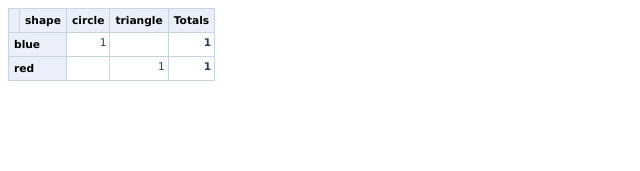
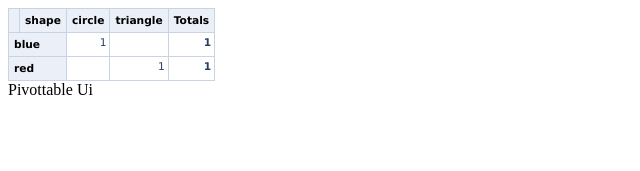
Before and after one commit to vue-pivottable/vue3-pivottable, a Vue app: page / in a window 1280 px wide. Shown: the top 171 px of the page, without its empty margins (0-640 px from the left). Built offline with nearby package versions, Linux system fonts and the light colour scheme.

Commit message:
chore: update demo

```diff
--- a/src/App.vue
+++ b/src/App.vue
@@ -11,7 +11,7 @@ import { VPivottable } from './index.js'
       :rows="['color']"
       :cols="['shape']"
     />
-    <!-- <VPivottableUi/> -->
+    <VPivottableUi/>
   </div>
 
 </template>
```
